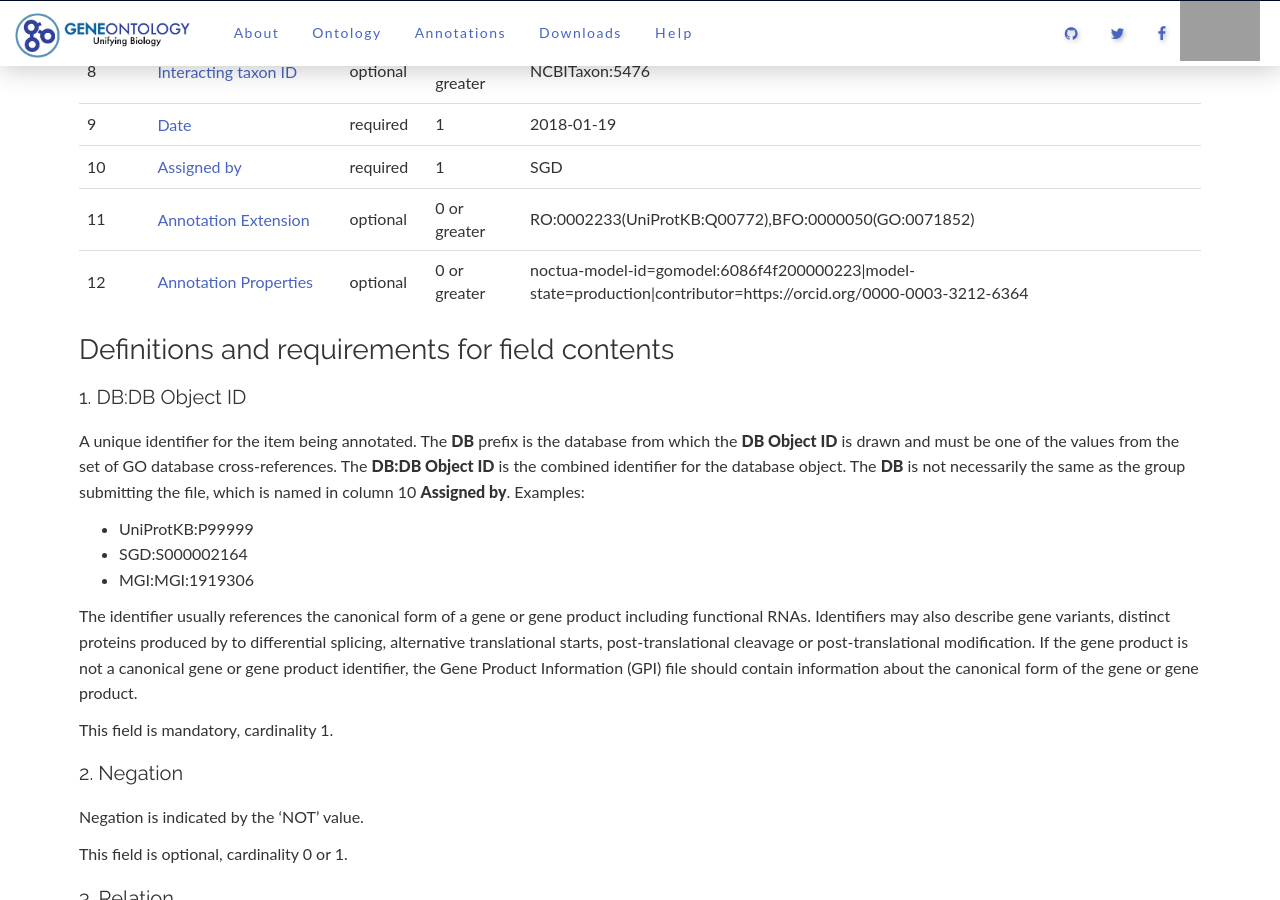
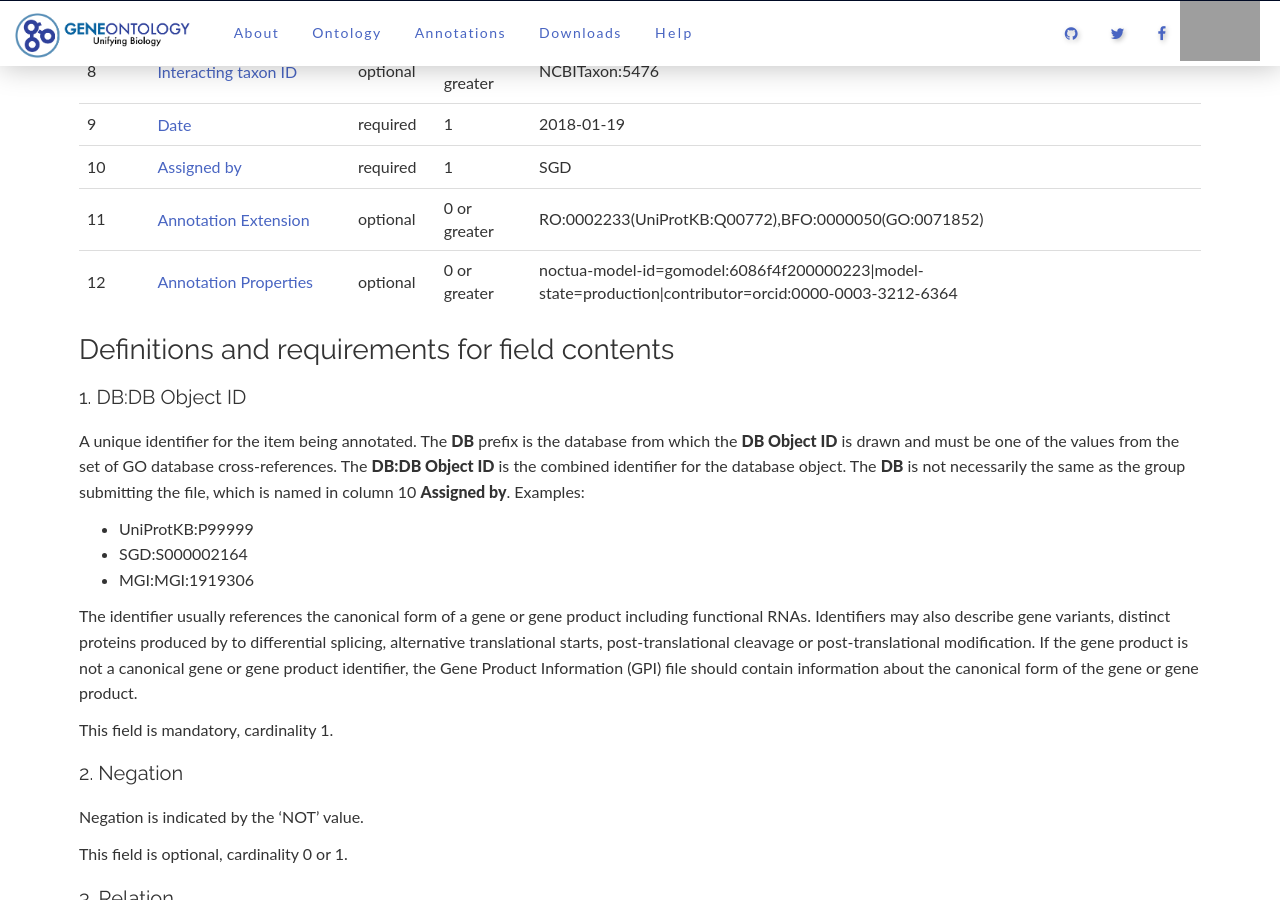
Before and after one commit to geneontology/geneontology.github.io, a Jekyll site: the page built from _docs/gene-product-association-data-gpad-format-20.md, in a window 1280 px wide and 900 px high, scrolled down 1797 px. Built offline with Jekyll 4.4.1, drawn with Linux system fonts in a browser that asks for light colours; nearby versions of some CDN libraries; some of the changed lines change nothing that is shown; grey boxes are pictures that could not be loaded.

Commit message:
Update gene-product-association-data-gpad-format-20.md
one more field needed to be a CURIE

```diff
--- a/_docs/gene-product-association-data-gpad-format-20.md
+++ b/_docs/gene-product-association-data-gpad-format-20.md
@@ -58,7 +58,7 @@
 |9 |	[Date](#date "Definition and requirements for Date (column 9)")  |	required | 1 |	2018-01-19|
 |10 |	[Assigned by](#assigned-by "Definition and requirements for Assigned by (column 10)") |	required | 1 |	SGD|
 |11 |	[Annotation Extension](#annotation-extension "Definition and requirements for Annotation Extension (column 11)") |	optional |	0 or greater |	RO:0002233(UniProtKB:Q00772),BFO:0000050(GO:0071852)|
-|12 |	[Annotation Properties](#annotation-properties "Definition and requirements for Annotation Properties (column 12)") |	optional |	0 or greater |	noctua-model-id=gomodel:6086f4f200000223\|model-state=production\|contributor=https://orcid.org/0000-0003-3212-6364|
+|12 |	[Annotation Properties](#annotation-properties "Definition and requirements for Annotation Properties (column 12)") |	optional |	0 or greater |	noctua-model-id=gomodel:6086f4f200000223\|model-state=production\|contributor=orcid:0000-0003-3212-6364|
 
 ### Definitions and requirements for field contents
 
```
